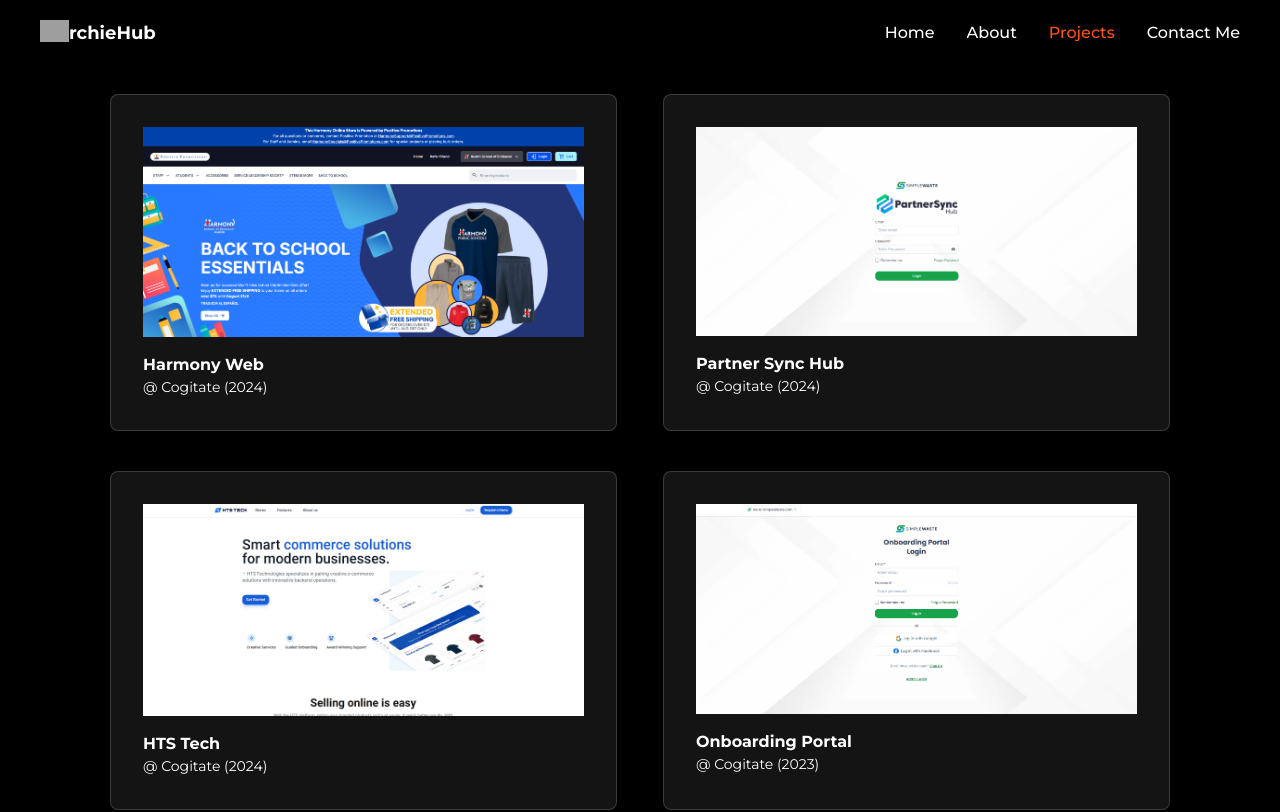
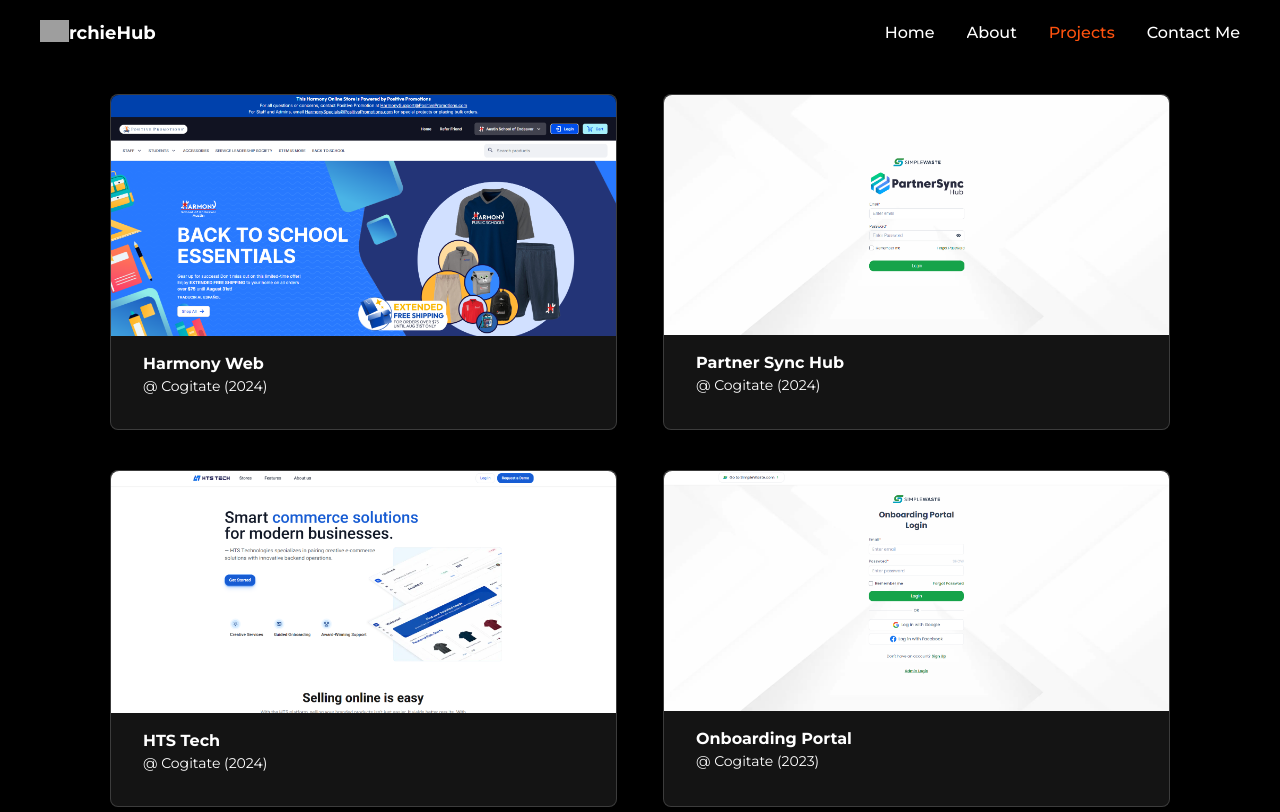
Before and after one commit to axe3228/archiehub, a Next.js app: page /projects in a window 1280 px wide. Shown: the top 812 px of the page. Built offline with nearby package versions, Linux system fonts and the light colour scheme; grey boxes are pictures that could not be loaded; a web font is replaced by a local one.

Commit message:
feat: added animation on project card item

```diff
--- a/src/app/projects/page.tsx
+++ b/src/app/projects/page.tsx
@@ -11,33 +11,41 @@
     }
 
     const CardLink = ({image, title, desc, url}: CardProps) => (
-        <Link href={url ?? ''} target={`${url && "_blank"}`} className="md:w-[44%] w-full mb-10 flex">
-            <div className="border border-white/[0.17] p-8 rounded-lg
+        <Link href={url ?? ''} target={`${url && "_blank"}`} className="md:w-[44%] w-full mb-10 flex
+        transform transition duration-200 hover:scale-110">
+            <div className="border border-white/[0.17] rounded-lg
             bg-white/[0.08]">
                 <Image
                     src={image}
                     alt={title}
                     width={600}
                     height={200}
+                    className="rounded-t-lg"
                 />
-                <p className="mt-4 font-bold">{title}</p>
-                <p className="text-[14px]">{desc}</p>
+                <div className="mt-4 pl-8 pr-8 pb-8">
+                    <p className="font-bold">{title}</p>
+                    <p className="text-[14px]">{desc}</p>
+                </div>
             </div>
         </Link>
     )
 
     const Card = ({image, title, desc}: CardProps) => (
-        <div className="md:w-[44%] w-full mb-10 flex">
-            <div className="border border-white/[0.17] p-8 rounded-lg
+        <div className="md:w-[44%] w-full mb-10 flex transform transition duration-200
+            hover:scale-110">
+            <div className="border border-white/[0.17] rounded-lg
             bg-white/[0.08]">
                 <Image
                     src={image}
                     alt={title}
                     width={600}
                     height={200}
+                    className="rounded-t-lg"
                 />
-                <p className="mt-4 font-bold">{title}</p>
-                <p className="text-[14px]">{desc}</p>
+                <div className="mt-4 pl-8 pr-8 pb-8">
+                    <p className="font-bold">{title}</p>
+                    <p className="text-[14px]">{desc}</p>
+                </div>
             </div>
         </div>
     )
```
